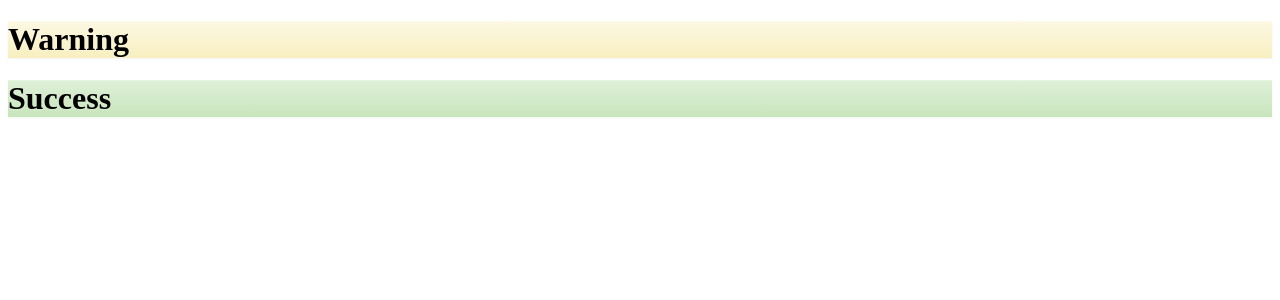
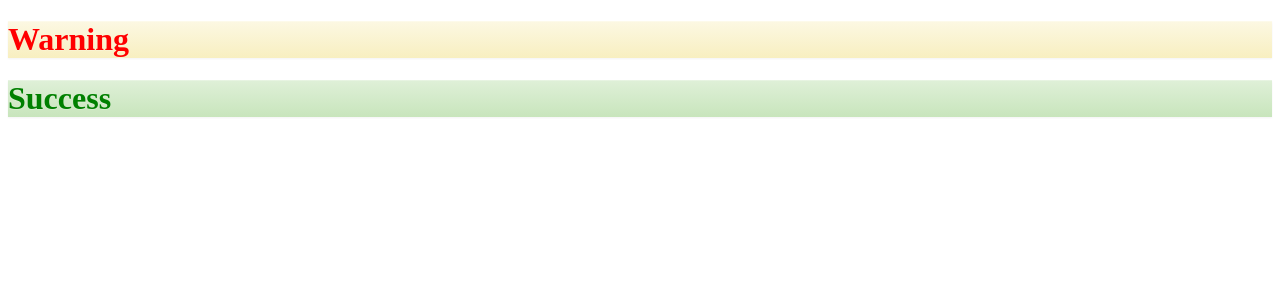
Before and after one commit to faisallabinfo/Practice-Area, an Angular app in the folder my_first_app/: page / in a window 1280 px wide. Shown: the top 300 px of the page. Built offline with nearby package versions, Linux system fonts and the light colour scheme.

Commit message:
CSS Updated

```diff
--- a/my_first_app/src/app/successalert/successalert.component.css
+++ b/my_first_app/src/app/successalert/successalert.component.css
@@ -0,0 +1,3 @@
+h1 {
+    color: green;
+}
--- a/my_first_app/src/app/warningalert/warninglalert.component.css
+++ b/my_first_app/src/app/warningalert/warninglalert.component.css
@@ -0,0 +1,3 @@
+h1 {
+    color: red;
+}
```
